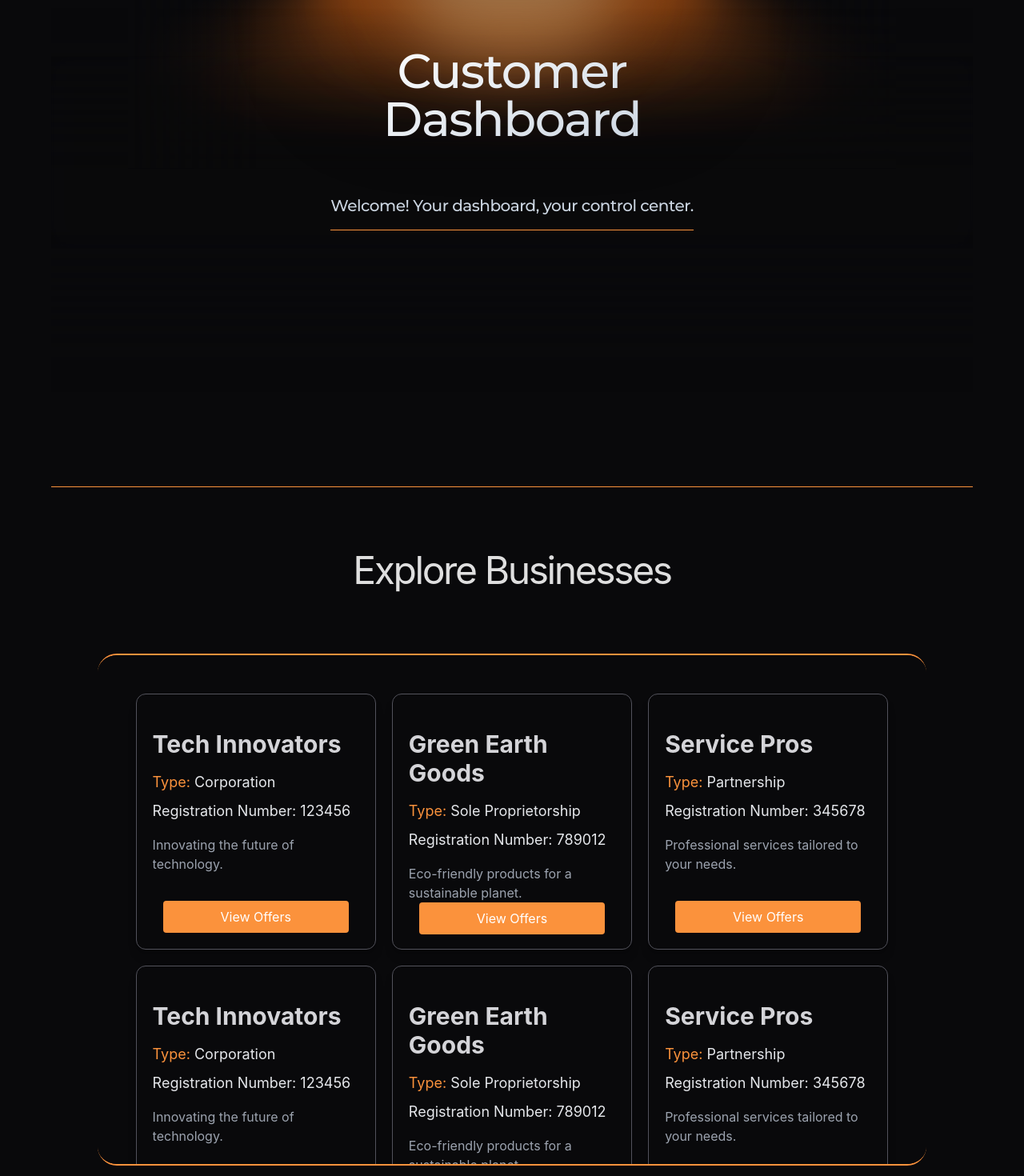
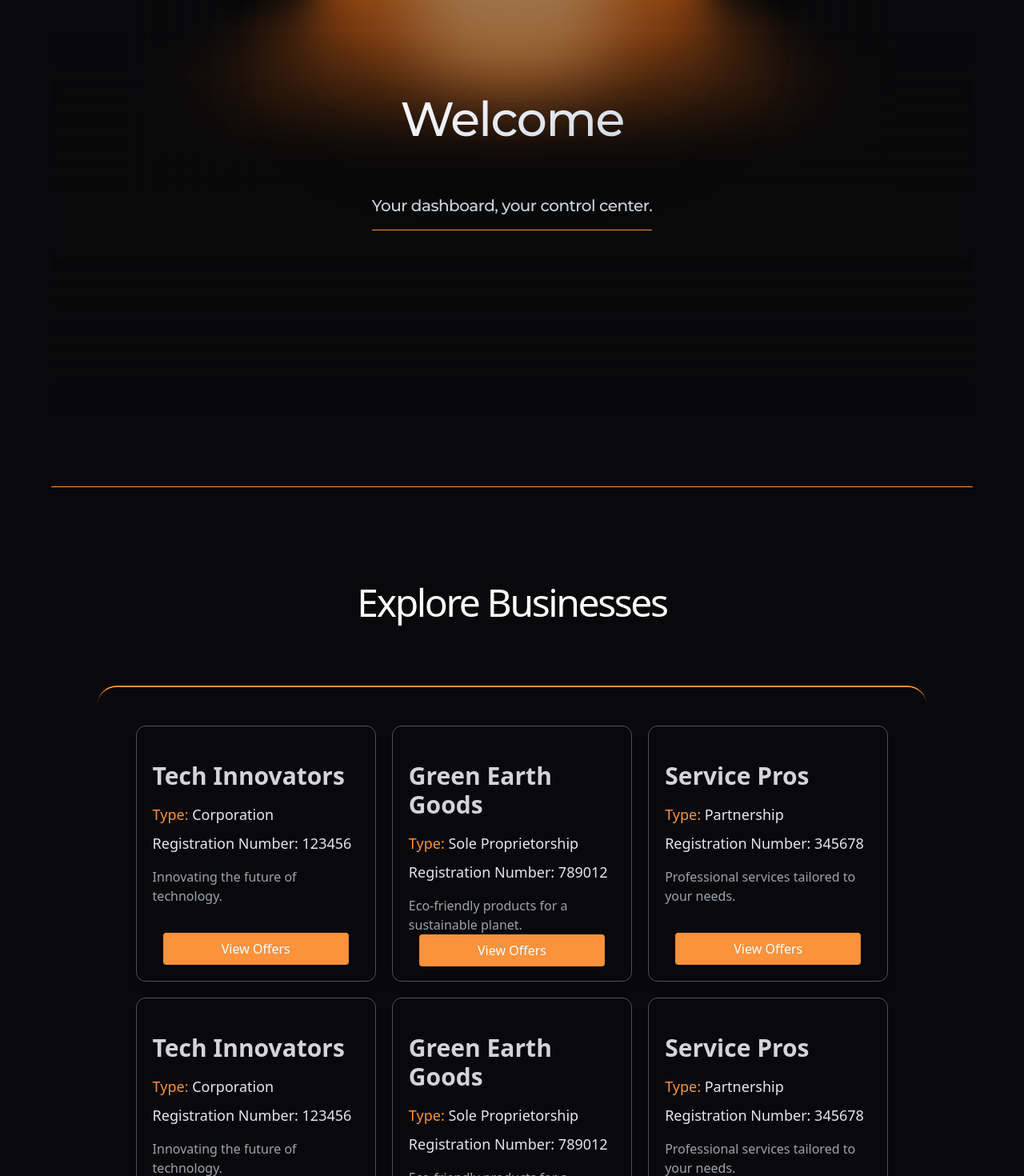
Before and after one commit to KPR-V/InvoX, a React (Vite) app in the folder frontend/: page /dashboard in a window 1280 px wide. Shown: the part 320-1790 px from the top of the page at 80% size. Built offline with nearby package versions, Linux system fonts and the light colour scheme; a web font is replaced by a local one.

Commit message:
more ui changes tab switching

```diff
--- a/frontend/src/components/Customerdashboard.tsx
+++ b/frontend/src/components/Customerdashboard.tsx
@@ -1,4 +1,4 @@
-import React, { useEffect, useRef } from "react";
+import React, { useRef, useState, useEffect } from "react";
 import { useNavigate } from "react-router-dom";
 import Customerhero from "./Customerhero";
 import Explore from "./Explore";
@@ -6,53 +6,70 @@ import Subscriptions from "./Subscriptions";
 import Navbar from "./Navbar";
 
 const Customerdashboard = () => {
+  const [activeTab, setActiveTab] = useState<'explore' | 'subscriptions'>('explore');
   const navigate = useNavigate();
-
-  // Create references for sections
   const customerHeroRef = useRef<HTMLDivElement>(null);
   const exploreRef = useRef<HTMLDivElement>(null);
-  const subscriptionsRef = useRef<HTMLDivElement>(null);
 
   useEffect(() => {
-    // Scroll to the top of the page on load
     window.scrollTo(0, 0);
   }, []);
 
-  const handleScrollToSection = (
-    sectionRef: React.RefObject<HTMLDivElement>
-  ) => {
+  const handleScrollToSection = (sectionRef: React.RefObject<HTMLDivElement>) => {
     sectionRef.current?.scrollIntoView({ behavior: "smooth" });
   };
 
   return (
-    <>
-      <div className="w-full h-full bg-zinc-950 overflow-hidden">
-        {/* Navbar Component */}
+    <div className="w-full bg-zinc-950">
       <Navbar
         firstbutton="Home"
         secondbutton="Explore"
         thirdbutton="Subscriptions"
-          onFirstButtonClick={() => navigate("/")} // Redirect to home route
-          onSecondButtonClick={() => handleScrollToSection(exploreRef)} // Scroll to Explore section
-          onThirdButtonClick={() => handleScrollToSection(subscriptionsRef)} // Scroll to Subscriptions section
+        onFirstButtonClick={() => navigate("/")}
+        onSecondButtonClick={() => {
+          setActiveTab('explore');
+          handleScrollToSection(exploreRef);
+        }}
+        onThirdButtonClick={() => {
+          setActiveTab('subscriptions');
+          handleScrollToSection(exploreRef);
+        }}
       />
 
-        {/* Customerhero Section */}
-        <div ref={customerHeroRef}>
+      <section className="min-h-screen flex items-center" id="hero">
+        <div ref={customerHeroRef} className="w-full">
           <Customerhero />
         </div>
+      </section>
 
-        {/* Explore Section */}
-        <div ref={exploreRef}>
-          <Explore />
-        </div>
+      <section className="min-h-screen" id="explore">
+        <div ref={exploreRef} className="pt-10">
 
-        {/* Subscriptions Section */}
-        <div ref={subscriptionsRef}>
-          <Subscriptions />
+          {/* <div className="flex justify-center gap-8 mb-10">
+            <button
+              onClick={() => setActiveTab('explore')}
+              className={`text-2xl font-semibold ${
+                activeTab === 'explore' ? 'text-orange-400' : 'text-zinc-400 hover:text-zinc-200'
+              }`}
+            >
+              Explore Businesses
+            </button>
+            <button
+              onClick={() => setActiveTab('subscriptions')}
+              className={`text-2xl font-semibold ${
+                activeTab === 'subscriptions' ? 'text-orange-400' : 'text-zinc-400 hover:text-zinc-200'
+              }`}
+            >
+              Manage Subscriptions
+            </button>
+          </div> */}
+
+          <div>
+            {activeTab === 'explore' ? <Explore /> : <Subscriptions />}
           </div>
         </div>
-    </>
+      </section>
+    </div>
   );
 };
 
--- a/frontend/src/components/Customerhero.tsx
+++ b/frontend/src/components/Customerhero.tsx
@@ -3,8 +3,8 @@ const Customerhero = () => {
   return (
     <div className="pt-[8rem] w-[90%] mx-auto border-b-[1px] border-orange-400">
       <LampDemo
-        Type="Customer"
-        Words="Welcome! Your dashboard, your control center."
+        Type="Welcome"
+        Words=" Your dashboard, your control center."
       />
     </div>
   );
--- a/frontend/src/components/Explore.tsx
+++ b/frontend/src/components/Explore.tsx
@@ -67,12 +67,12 @@ const Explore: React.FC = () => {
 
   return (
     <>
-      <div className="mb-20 pb-60 border-b-[1px] border-orange-400 w-[90%] mx-auto">
-        <div className="mt-20 mb-20 text-center text-5xl tracking-tighter hover:text-orange-400 transition-colors duration-300 cursor-pointer ">
+      <div className=" pb-10 border-b-[1px] border-orange-400 w-[90%] mx-auto">
+        <div className="mt-20 mb-20 text-center text-5xl tracking-tighter hover:text-orange-400 transition-colors duration-300 cursor-pointer text-white ">
           Explore Businesses
         </div>
         <div
-          className="container w-[90%] h-[40rem] bg-zinc-950 mt-5 border-y-2 border-orange-400 mx-auto rounded-3xl overflow-y-auto p-12 grid grid-cols-1 md:grid-cols-2 lg:grid-cols-3 gap-5"
+          className="container w-[90%] h-[60rem] bg-zinc-950 mt-5 border-y-2 border-orange-400 mx-auto rounded-3xl overflow-y-auto p-12 grid grid-cols-1 md:grid-cols-2 lg:grid-cols-3 gap-5"
           style={{
             scrollbarWidth: "none" /* Firefox */,
             msOverflowStyle: "none" /* Internet Explorer 10+ */,
--- a/frontend/src/components/Subscriptions.tsx
+++ b/frontend/src/components/Subscriptions.tsx
@@ -104,7 +104,7 @@ const Subscriptions: React.FC = () => {
 
   return (
     <>
-      <div className="w-[90%] mx-auto mb-60">
+      <div className="w-[90%] mx-auto pb-10">
         <div className="mb-20 text-center text-5xl tracking-tighter text-zinc-300 hover:text-orange-400 transition-colors duration-300 cursor-pointer">
           Manage Subscriptions
         </div>
--- a/frontend/src/components/ui/lamp.tsx
+++ b/frontend/src/components/ui/lamp.tsx
@@ -21,7 +21,7 @@ const LampDemo: React.FC<LampDemoProps> = ({ Type, Words }) => {
         }}
         className="mt-8 bg-gradient-to-br from-white to-slate-300 py-4 bg-clip-text text-center font-montserrat text-3xl font-medium tracking-tight text-transparent md:text-6xl"
       >
-        {Type} <br /> Dashboard
+        {Type} <br />
       </motion.h1>
 
       <motion.h1
--- a/frontend/src/index.css
+++ b/frontend/src/index.css
@@ -11,7 +11,7 @@
 }
 
 .custom-scrollbar::-webkit-scrollbar-track {
-  background: #f1f1f1;
+  background: #0d0d0d;
   border-radius: 4px;
 }
 
@@ -25,21 +25,10 @@
 }
 
 
-:root {
-  font-family: Inter, system-ui, Avenir, Helvetica, Arial, sans-serif;
-  line-height: 1.5;
-  font-weight: 400;
-
-  color-scheme: light dark;
-  color: rgba(255, 255, 255, 0.87);
-  background-color: #242424;
-
-  font-synthesis: none;
-  text-rendering: optimizeLegibility;
-  -webkit-font-smoothing: antialiased;
-  -moz-osx-font-smoothing: grayscale;
+html , body {
+  margin: 0;
+  padding: 0;
 }
-
 .nav-link {
   position: relative;
   cursor: pointer;
@@ -100,3 +89,13 @@
   -ms-overflow-style: none; /* Internet Explorer 10+ */
   scrollbar-width: none; /* Firefox */
 }
+
+/* Remove or comment out these scroll snap classes */
+/* html {
+  scroll-snap-type: y mandatory;
+  scroll-behavior: smooth;
+}
+
+.snap-start {
+  scroll-snap-align: start;
+} */
```
Lines whose indentation alone changed are shown as unchanged.
